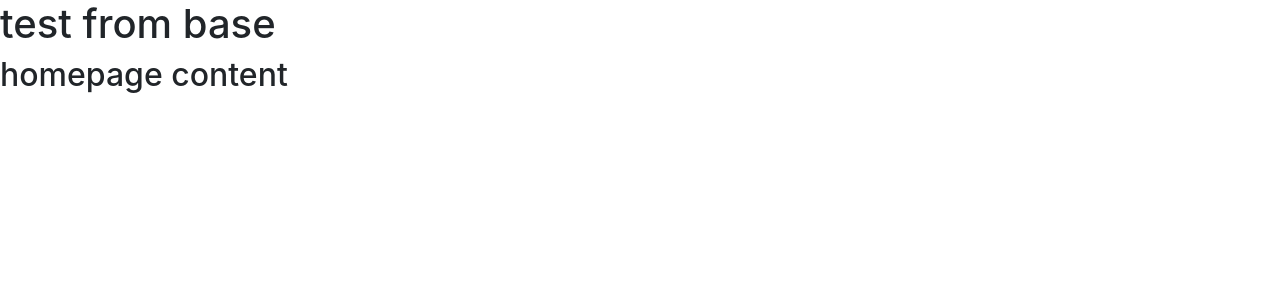
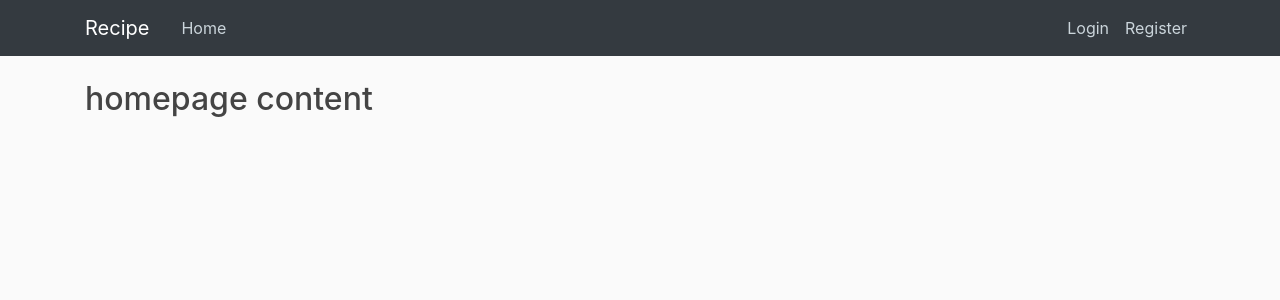
Before and after one commit to tlofreso/recipesite, a Django app: page / in a window 1280 px wide. Shown: the top 300 px of the page. Run offline with Django 3.2, Linux system fonts and the light colour scheme; some libraries are stand-ins or nearby versions.

Commit message:
added templates

```diff
--- a/recipe/home/templates/home/base.html
+++ b/recipe/home/templates/home/base.html
@@ -3,11 +3,12 @@
 <html lang="en">
 <head>
     <meta charset="UTF-8">
-    <meta name="viewport" content="width=device-width, initial-scale=1.0">
+    <meta name="viewport" content="width=device-width, initial-scale=1.0, shrink-to-fit=no">
 
     <!-- Bootstrap CSS -->
     <link rel="stylesheet" href="https://stackpath.bootstrapcdn.com/bootstrap/4.5.0/css/bootstrap.min.css" integrity="sha384-9aIt2nRpC12Uk9gS9baDl411NQApFmC26EwAOH8WgZl5MYYxFfc+NcPb1dKGj7Sk" crossorigin="anonymous">
 
+    <!-- Custom CSS -->
     <link rel="stylesheet" type="text/css" href="{% static 'home/main.css' %}">
 
     {% if title %}
@@ -16,8 +17,39 @@
         <title>Recipe</title>
     {% endif %}
 </head>
+
 <body>
-    <h1>test from base</h1>
-    {% block content %}{% endblock %}
+    <header class="site-header">
+        <nav class="navbar navbar-expand-md navbar-dark bg-dark fixed-top">
+          <div class="container">
+            <a class="navbar-brand mr-4" href="{% url 'recipe-home' %}">Recipe</a>
+            <button class="navbar-toggler" type="button" data-toggle="collapse" data-target="#navbarToggle" aria-controls="navbarToggle" aria-expanded="false" aria-label="Toggle navigation">
+            <span class="navbar-toggler-icon"></span>
+            </button>
+            <div class="collapse navbar-collapse" id="navbarToggle">
+              <div class="navbar-nav mr-auto">
+                <a class="nav-item nav-link" href="{% url 'recipe-home' %}">Home</a>
+              </div>
+              <!-- Navbar Right Side -->
+              <div class="navbar-nav">
+                <a class="nav-item nav-link" href="#">Login</a>
+                <a class="nav-item nav-link" href="#">Register</a>
+              </div>
+            </div>
+          </div>
+        </nav>
+      </header>
+
+
+    <main role="main" class="container">
+        {% block content %}{% endblock %}
+    </main>
+
+    <!-- Optional JavaScript -->
+    <!-- jQuery first, then Popper.js, then Bootstrap JS -->
+    <script src="https://code.jquery.com/jquery-3.5.1.slim.min.js" integrity="sha384-DfXdz2htPH0lsSSs5nCTpuj/zy4C+OGpamoFVy38MVBnE+IbbVYUew+OrCXaRkfj" crossorigin="anonymous"></script>
+    <script src="https://cdn.jsdelivr.net/npm/popper.js@1.16.0/dist/umd/popper.min.js" integrity="sha384-Q6E9RHvbIyZFJoft+2mJbHaEWldlvI9IOYy5n3zV9zzTtmI3UksdQRVvoxMfooAo" crossorigin="anonymous"></script>
+    <script src="https://stackpath.bootstrapcdn.com/bootstrap/4.5.0/js/bootstrap.min.js" integrity="sha384-OgVRvuATP1z7JjHLkuOU7Xw704+h835Lr+6QL9UvYjZE3Ipu6Tp75j7Bh/kR0JKI" crossorigin="anonymous"></script>
+
 </body>
 </html>
```
Also changed, not shown: recipe/home/static/home/main.css (renamed from recipe/home/static/main.css).
